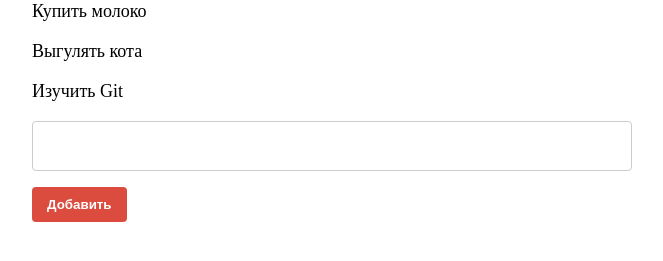
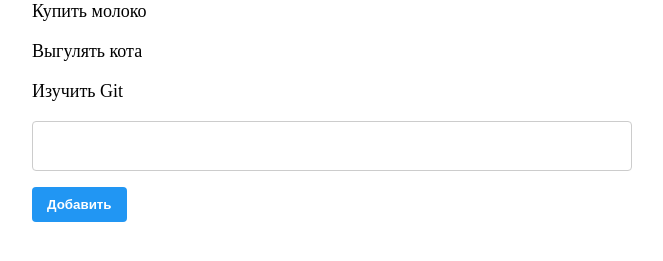
Before and after one commit to Imangazaliev/todo-list-example, a plain HTML site: page index.html in a window 1280 px wide. Shown: the part 79-340 px from the top of the page, without its empty margins (308-971 px from the left). Drawn offline with Linux system fonts and the light colour scheme.

Commit message:
Изменил основной цвет

```diff
--- a/styles.css
+++ b/styles.css
@@ -11,7 +11,7 @@ body {
 }
 
 :root {
-    --primary: #db4c3f;
+    --primary: #2196f3;
 }
 
 [data-template] {
```
